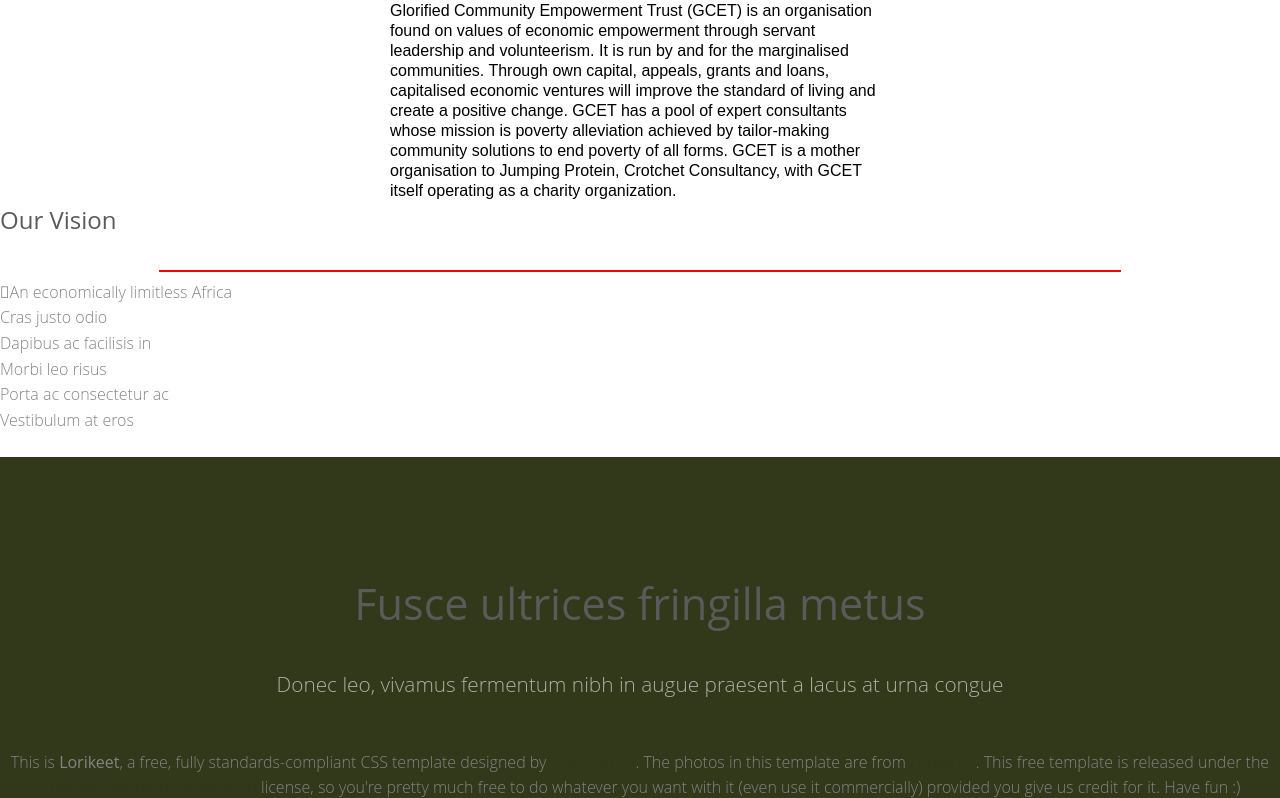
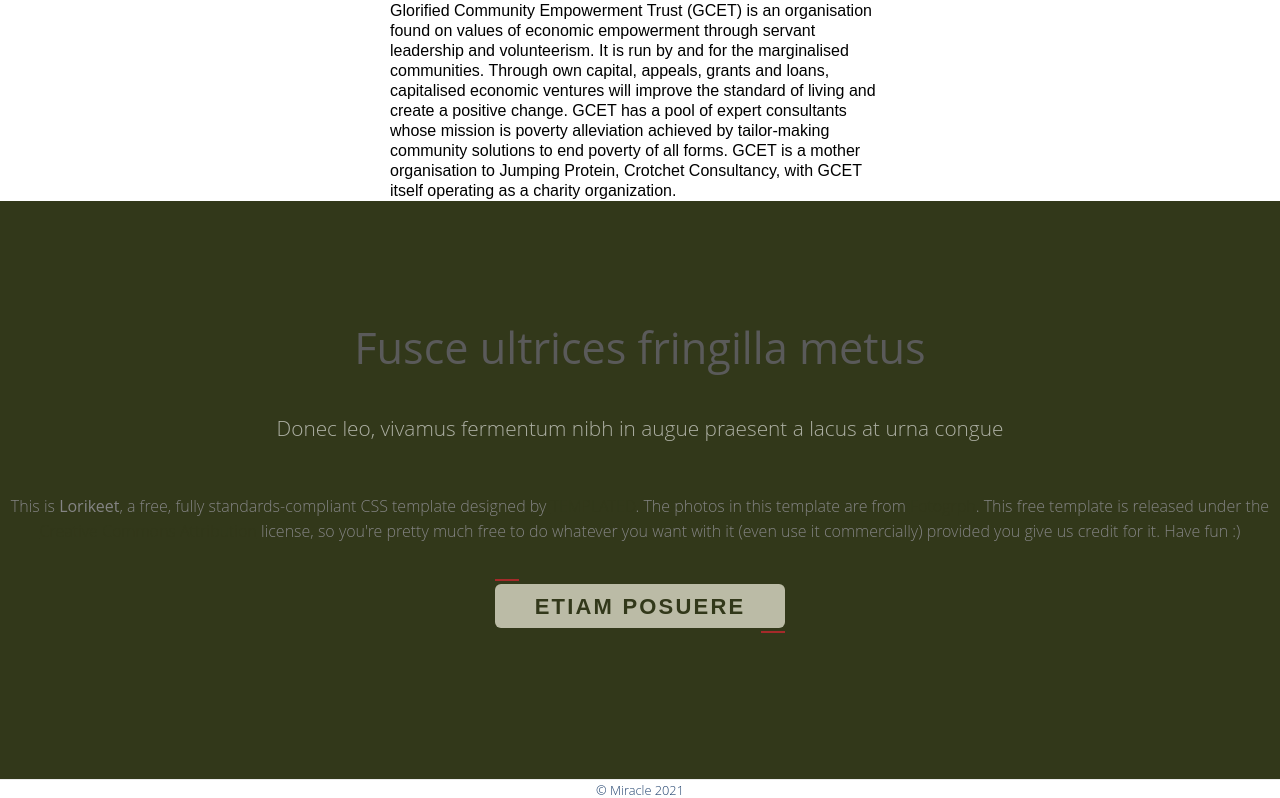
Before and after one commit to jordanmiracle/Jumpingprotein, a Django app: template webapp/templates/about.html in a window 1280 px wide. Shown: the part 634-1432 px from the top of the page. Run offline with Django 3.2, Linux system fonts and the light colour scheme; the template is opened without the code that fills it, so the values that code supplies are empty; parts of the project's set-up code (start-up, migrations or seed data) failed here and were passed over.

Commit message:
About is looking better. Almost ready for preview.

```diff
--- a/webapp/templates/about.html
+++ b/webapp/templates/about.html
@@ -44,14 +44,7 @@
 </head>
 
 {% block content %}
-    <script>$(window).scroll(function (e) {
-        parallax();
-    });
 
-    function parallax() {
-        var scrolled = $(window).scrollTop();
-        $('.bg').css('top', -(scrolled * 0.2) + 'px');
-    }</script>
     <div class="bg-info">
         <section>
             <h2 class="text-center">About Us</h2>
@@ -72,20 +65,4 @@
     </div>
 
 
-
-
-    <h2 class="text-center">Our Vision</h2>
-    <HR WIDTH="75%" COLOR="red" SIZE="2">
-    <span class="fa-columns">An economically limitless Africa</span>
-    <ul class="list-group">
-        <li class="list-group-item">Cras justo odio</li>
-        <li class="list-group-item">Dapibus ac facilisis in</li>
-        <li class="list-group-item">Morbi leo risus</li>
-        <li class="list-group-item">Porta ac consectetur ac</li>
-        <li class="list-group-item">Vestibulum at eros</li>
-    </ul>
-
-
-    </html>
-
 {% endblock content %}
```
